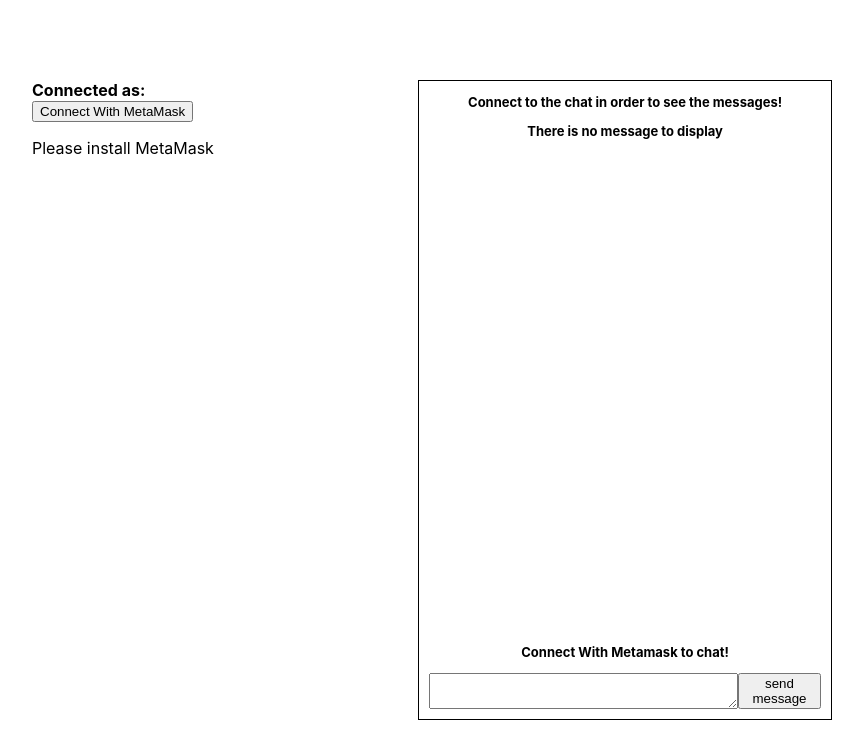
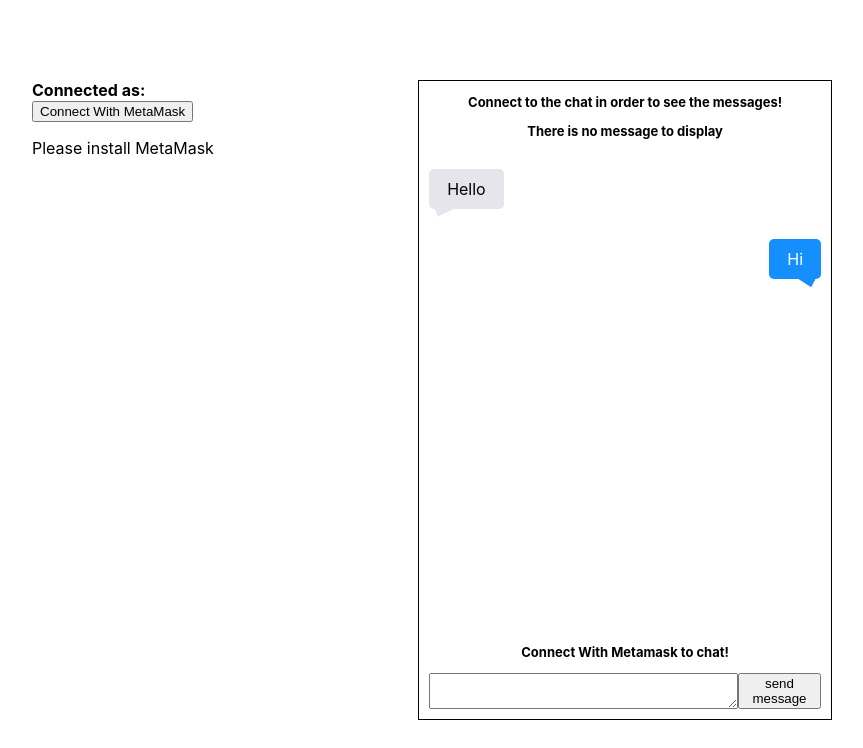
Before and after one commit to team-infinikorn/web3-chat, a React (Create React App) app: page / in a window 1280 px wide. Shown: the top 748 px of the page, without its empty margins (208-1071 px from the left). Built offline with nearby package versions, Linux system fonts and the light colour scheme.

Commit message:
Improve code and add static messages

```diff
--- a/src/App.css
+++ b/src/App.css
@@ -61,3 +61,58 @@
 textarea {
   width: 100%;
 }
+
+.chat__row {
+  margin: 20px 10px;
+}
+
+.chat__bubble {
+  display: flex;
+}
+
+.chat__bubble.left {
+  justify-content: start;
+}
+
+.chat__bubble.right {
+  justify-content: end;
+}
+
+.chat__message {
+  border-radius: 5px;
+  display: inline-block;
+  padding: 10px 18px;
+  position: relative;
+  margin-top: 10px;
+  max-width: 50%;
+}
+
+.chat__message:before {
+  content: "\00a0";
+  display: block;
+  height: 16px;
+  width: 9px;
+  position: absolute;
+  bottom: -7.5px;
+}
+
+.chat__message.left {
+  background-color: #e6e5eb;
+}
+
+.chat__message.left:before {
+  background-color: #e6e5eb;
+  left: 10px;
+  -webkit-transform: rotate(70deg) skew(5deg);
+}
+
+.chat__message.right {
+  background-color: #158ffe;
+  color: #fff;
+}
+
+.chat__message.right:before {
+  background-color: #158ffe;
+  right: 10px;
+  -webkit-transform: rotate(118deg) skew(-5deg);
+}
--- a/src/App.tsx
+++ b/src/App.tsx
@@ -1,35 +1,12 @@
 import './App.css';
+import Chat from "./components/Chat";
+import Sidebar from "./components/Sidebar";
 
 function App() {
   return (
     <div className="App">
-      <div className="sidebar">
-        <>
-          <b>Connected as:</b>
-          <br />
-        </>
-        <button>
-          Connect With MetaMask
-        </button>
-        <p>Please install MetaMask</p>
-      </div>
-      <div className="chat">
-        <div className="s">
-          <p className="state-message">
-            Connect to the chat in order to see the messages!
-          </p>
-          <p className="state-message">There is no message to display</p>
-        </div>
-        <div className="chat__actions-wrapper">
-          <p className="state-message">Connect With Metamask to chat!</p>
-          <div className="chat__input">
-            <textarea></textarea>
-            <button>
-              {"send message"}
-            </button>
-          </div>
-        </div>
-      </div>
+      <Sidebar />
+      <Chat />
     </div>
   );
 }
--- /dev/null
+++ b/src/components/Chat.tsx
@@ -0,0 +1,38 @@
+const Chat = () => {
+
+  return (
+    <div className="chat">
+      <div className="chat__messages">
+        <p className="state-message">
+          Connect to the chat in order to see the messages!
+        </p>
+        <p className="state-message">There is no message to display</p>
+        <div className="chat__row">
+          <div className="chat__bubble left">
+            <div className="chat__message left">
+              Hello
+            </div>
+          </div>
+        </div>
+        <div className="chat__row">
+          <div className="chat__bubble right">
+            <div className="chat__message right">
+              Hi
+            </div>
+          </div>
+        </div>
+      </div>
+      <div className="chat__actions-wrapper">
+        <p className="state-message">Connect With Metamask to chat!</p>
+        <div className="chat__input">
+          <textarea></textarea>
+          <button>
+            {"send message"}
+          </button>
+        </div>
+      </div>
+    </div>
+  );
+};
+
+export default Chat;
--- /dev/null
+++ b/src/components/Sidebar.tsx
@@ -0,0 +1,17 @@
+const Sidebar = () => {
+
+  return (
+    <div className="sidebar">
+      <>
+        <b>Connected as:</b>
+        <br />
+      </>
+      <button>
+        Connect With MetaMask
+      </button>
+      <p>Please install MetaMask</p>
+    </div>
+  );
+};
+
+export default Sidebar;
```
